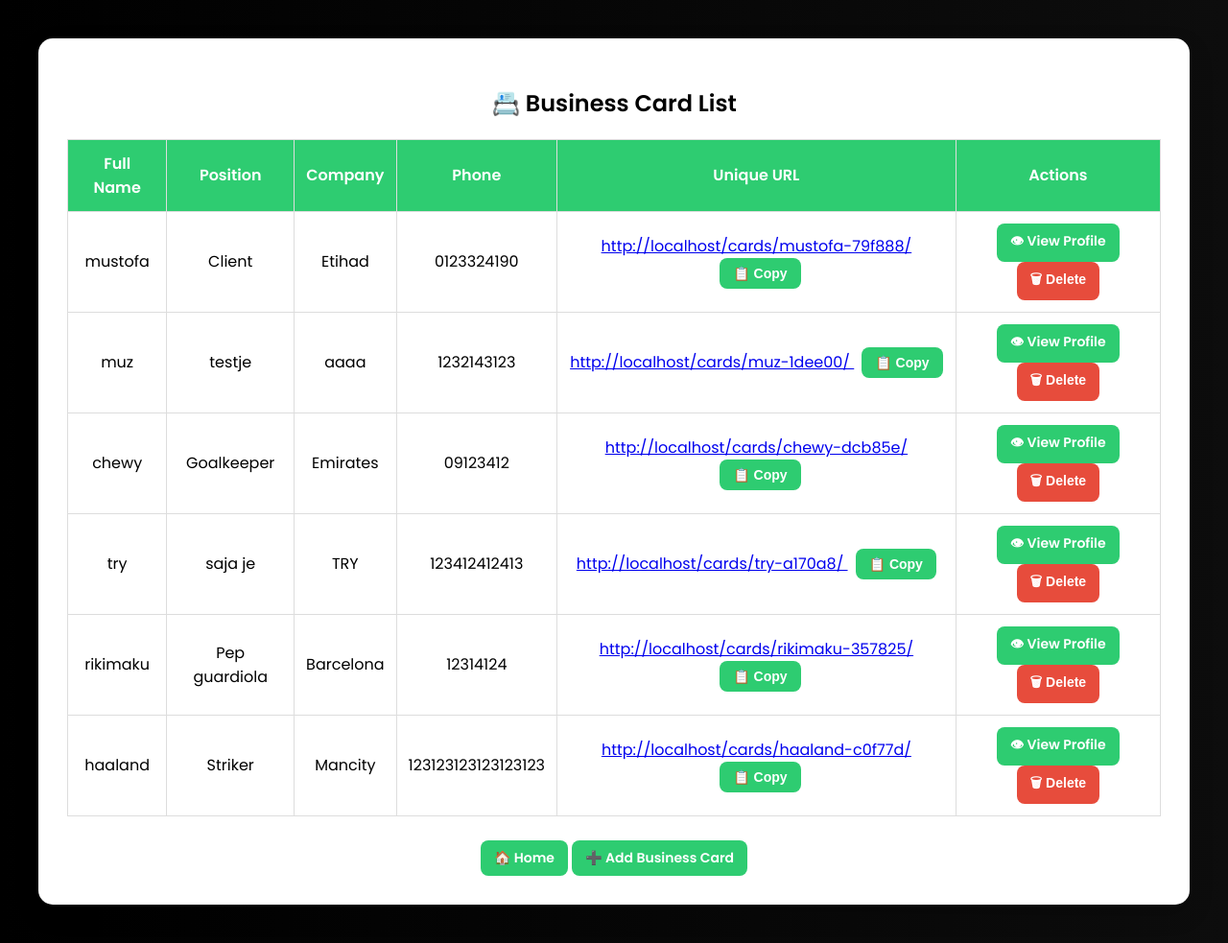
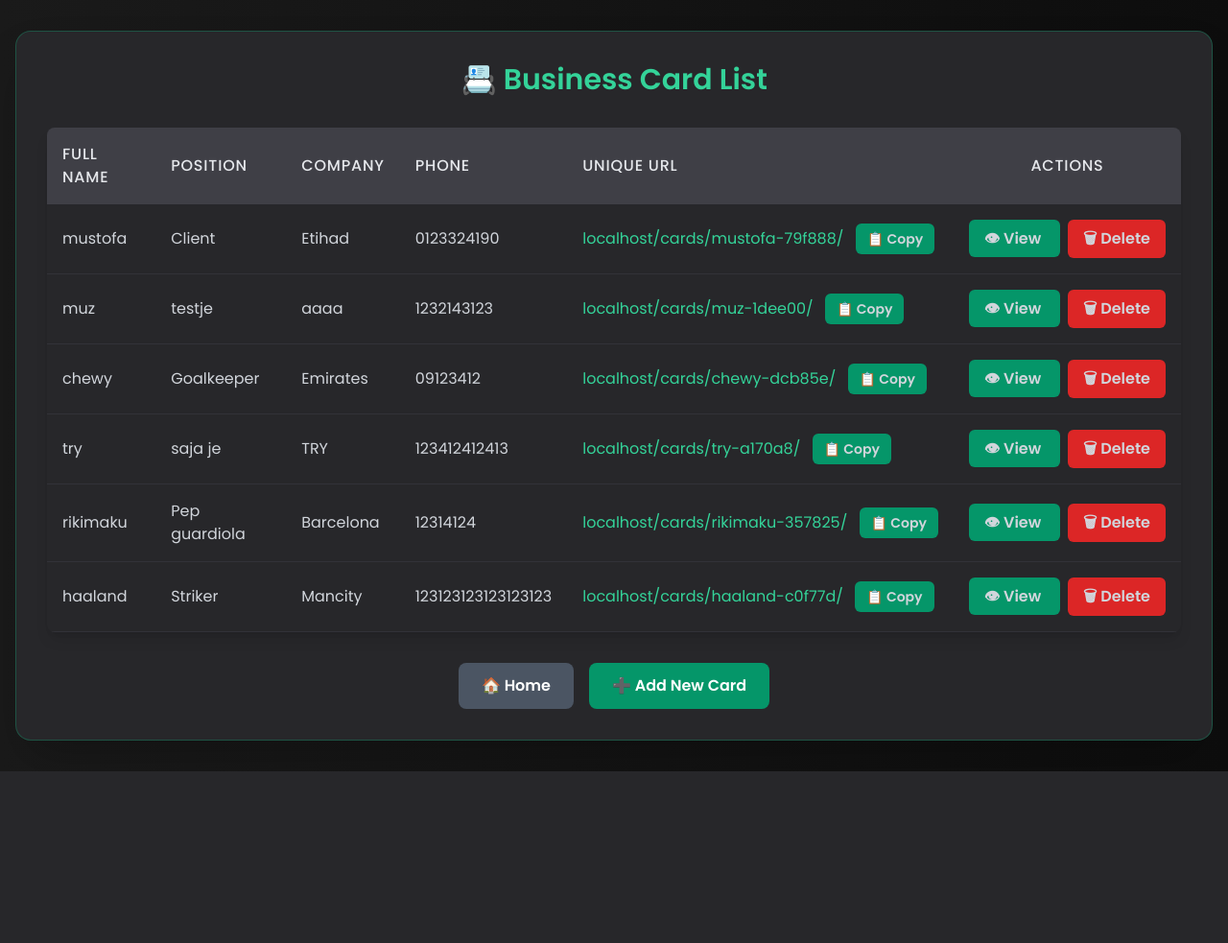
Before and after one commit to Izharudin47/BusinessCard_Project, a Django app: page /cards/ in a window 1280 px wide. Shown: the whole page at 96% size. After the commit the page ends 804 px from the top, so only its background shows below. Run offline with Django 5.2, Linux system fonts and the light colour scheme; a user stored in the database is signed in; data comes from the database, SQL or seed files in the repository; both versions use the stored data as it was after the commit; some libraries are stand-ins or nearby versions.

Commit message:
21/8/2025

```diff
--- a/cards/templates/cards/add_client.html
+++ b/cards/templates/cards/add_client.html
@@ -72,7 +72,7 @@
       <label for="company">Company</label>
       <input type="text" id="company" name="company" required>
 
-      <label for="job">Job Title</label>
+      <label for="job">Position</label>
       <input type="text" id="job" name="job">
 
       <label for="website">Website / LinkedIn</label>
--- a/cards/templates/cards/businesscard_list.html
+++ b/cards/templates/cards/businesscard_list.html
@@ -2,153 +2,106 @@
 <html lang="en">
 <head>
     <meta charset="UTF-8">
+    <meta name="viewport" content="width=device-width, initial-scale=1.0">
     <title>Business Card List</title>
+    <!-- Load Tailwind CSS from CDN -->
+    <script src="https://cdn.tailwindcss.com"></script>
+    <!-- Load Poppins font -->
     <link rel="preconnect" href="https://fonts.googleapis.com">
     <link rel="preconnect" href="https://fonts.gstatic.com" crossorigin>
-    <link href="https://fonts.googleapis.com/css2?family=Poppins:wght@400;600&display=swap" rel="stylesheet">
+    <link href="https://fonts.googleapis.com/css2?family=Poppins:wght@400;500;600&display=swap" rel="stylesheet">
     <style>
-        :root {
-            --bg-start: #000000;
-            --bg-end: #0d0d0d;
-            --container-bg: #ffffff;
-            --primary-text: #000000;
-            --secondary-text: #444444;
-            --button-color: #2ecc71;   /* green */
-            --button-hover: #27ae60;   /* darker green */
-            --shadow-light: rgba(0, 0, 0, 0.2);
-            --shadow-heavy: rgba(0, 0, 0, 0.3);
-            --logout-btn: #e74c3c;     /* red */
-            --logout-hover: #c0392b;
-            --copy-btn: #2ecc71;
-            --copy-hover: #27ae60;
-            --header-bg: #2ecc71;
-            --header-text: #ffffff;
-        }
-
+        /* Custom CSS to handle the dark theme background and a few reusable styles */
         body {
             font-family: 'Poppins', sans-serif;
-            background: linear-gradient(to right, var(--bg-start), var(--bg-end));
-            margin: 0;
-            padding: 40px;
-            color: var(--primary-text);
-        }
-        .container {
-            background: var(--container-bg);
-            padding: 30px;
-            border-radius: 15px;
-            box-shadow: 0 10px 25px var(--shadow-light);
-        }
-        h2 {
-            text-align: center;
-            color: var(--primary-text);
-            margin-bottom: 20px;
-        }
-        table {
-            width: 100%;
-            border-collapse: collapse;
-            margin-bottom: 20px;
-        }
-        th, td {
-            border: 1px solid #ddd;
-            padding: 12px;
-            text-align: center;
-        }
-        th {
-            background-color: var(--header-bg);
-            color: var(--header-text);
-        }
-        tr:hover {
-            background-color: #f9f9f9;
-        }
-        .btn {
-            display: inline-block;
-            text-decoration: none;
-            background: var(--button-color);
-            color: white;
-            padding: 8px 14px;
-            border-radius: 8px;
-            font-size: 14px;
-            font-weight: 600;
-            transition: background 0.3s ease, transform 0.2s ease;
-            cursor: pointer;
-            border: none;
-        }
-        .btn:hover {
-            background: var(--button-hover);
-            transform: translateY(-2px);
-        }
-        .delete-btn {
-            background: var(--logout-btn);
-        }
-        .delete-btn:hover {
-            background: var(--logout-hover);
-        }
-        .copy-btn {
-            background: var(--copy-btn);
-            margin-left: 8px;
-        }
-        .copy-btn:hover {
-            background: var(--copy-hover);
-        }
-        .footer-btns {
-            text-align: center;
-            margin-top: 25px;
+            background: linear-gradient(to right, #1a1a1a, #0d0d0d);
+            min-height: 100vh;
         }
     </style>
 </head>
-<body>
-    <div class="container">
-        <h2>📇 Business Card List</h2>
-        <table>
-            <tr>
-                <th>Full Name</th>
-                <th>Position</th>
-                <th>Company</th>
-                <th>Phone</th>
-                <th>Unique URL</th>
-                <th>Actions</th>
+<body class="flex flex-col items-center justify-start py-8 px-4 text-gray-300">
+
+    <!-- The main content container with a dark theme -->
+    <div class="container bg-zinc-800 p-8 rounded-2xl shadow-2xl max-w-7xl w-full
+                border border-emerald-500/30">
+
+        <!-- Title of the page -->
+        <h2 class="text-3xl font-semibold text-center text-emerald-400 mb-8">
+            📇 Business Card List
+        </h2>
+
+        <!-- Responsive table wrapper -->
+        <div class="overflow-x-auto rounded-lg shadow-lg">
+            <table class="w-full text-left border-collapse min-w-[800px]">
+                <thead>
+                    <tr class="bg-zinc-700 text-gray-200">
+                        <th class="p-4 font-medium uppercase tracking-wider">Full Name</th>
+                        <th class="p-4 font-medium uppercase tracking-wider">Position</th>
+                        <th class="p-4 font-medium uppercase tracking-wider">Company</th>
+                        <th class="p-4 font-medium uppercase tracking-wider">Phone</th>
+                        <th class="p-4 font-medium uppercase tracking-wider">Unique URL</th>
+                        <th class="p-4 font-medium uppercase tracking-wider text-center">Actions</th>
                     </tr>
+                </thead>
+                <tbody>
                     {% for card in cards %}
-            <tr>
-                <td>{{ card.full_name }}</td>
-                <td>{{ card.position }}</td>
-                <td>{{ card.company }}</td>
-                <td>{{ card.phone }}</td>
-                <td>
+                    <tr class="border-b border-zinc-700/50 transition-colors duration-200 hover:bg-zinc-700">
+                        <td class="p-4">{{ card.full_name }}</td>
+                        <td class="p-4">{{ card.position }}</td>
+                        <td class="p-4">{{ card.company }}</td>
+                        <td class="p-4">{{ card.phone }}</td>
+                        <td class="p-4 whitespace-nowrap">
                             {% with url=request.build_absolute_uri|slice:"://" %}
-                        <a href="{% url 'businesscard_profile' card.profile_url %}" target="_blank" id="url-{{ card.id }}">
-                            {{ request.build_absolute_uri|cut:request.path }}{% url 'businesscard_profile' card.profile_url %}
+                                <a href="{% url 'businesscard_profile' card.profile_url %}"
+                                   target="_blank"
+                                   id="url-{{ card.id }}"
+                                   class="text-emerald-400 hover:underline">
+                                    {{ request.get_host }}{% url 'businesscard_profile' card.profile_url %}
                                 </a>
-                        <button class="btn copy-btn" onclick="copyToClipboard('url-{{ card.id }}')">📋 Copy</button>
+                                <button class="ml-2 btn bg-emerald-600 hover:bg-emerald-700 px-3 py-1.5 rounded-md text-sm font-semibold"
+                                        onclick="copyToClipboard('url-{{ card.id }}')">
+                                    📋 Copy
+                                </button>
                             {% endwith %}
                         </td>
-                <td>
-                    <a href="{% url 'businesscard_profile' card.profile_url %}" class="btn">👁 View Profile</a>
+                        <td class="p-4 whitespace-nowrap text-center">
+                            <a href="{% url 'businesscard_profile' card.profile_url %}"
+                               class="btn bg-emerald-600 hover:bg-emerald-700 px-4 py-2 rounded-md font-semibold">
+                                👁 View
+                            </a>
                             <form method="post" action="{% url 'delete_business_card' card.id %}"
                                     style="display:inline;"
                                     onsubmit="return confirm('⚠️ Are you sure you want to delete this business card?');">
                                 {% csrf_token %}
-                        <button type="submit" class="btn delete-btn">🗑 Delete</button>
+                                <button type="submit" class="btn bg-red-600 hover:bg-red-700 px-4 py-2 rounded-md font-semibold ml-2">
+                                    🗑 Delete
+                                </button>
                             </form>
                         </td>
                     </tr>
                     {% endfor %}
+                </tbody>
             </table>
+        </div>
 
-        <div class="footer-btns">
-            <a href="{% url 'profile' request.user.username %}" class="btn">🏠 Home</a>
-            <a href="{% url 'add_business_card' %}" class="btn">➕ Add Business Card</a>
+        <!-- Footer buttons -->
+        <div class="flex flex-col sm:flex-row justify-center items-center gap-4 mt-8">
+            <a href="{% url 'profile' request.user.username %}"
+               class="btn bg-gray-600 hover:bg-gray-700 text-white py-3 px-6 rounded-lg font-semibold w-full sm:w-auto text-center">
+                🏠 Home
+            </a>
+            <a href="{% url 'add_business_card' %}"
+               class="btn bg-emerald-600 hover:bg-emerald-700 text-white py-3 px-6 rounded-lg font-semibold w-full sm:w-auto text-center">
+                ➕ Add New Card
+            </a>
         </div>
     </div>
 
     <script>
         function copyToClipboard(elementId) {
             const link = document.getElementById(elementId).href;
-            navigator.clipboard.writeText(link).then(() => {
+            document.execCommand('copy');
             alert("✅ URL copied to clipboard!");
-            }).catch(err => {
-                alert("❌ Failed to copy URL");
-            });
         }
     </script>
 </body>
```
Also changed, not shown: cards/templates/cards/add_business_card.html (+18 -12 lines), cards/templates/cards/businesscard_profile.html (+49 -60 lines), cards/templates/cards/home.html (+12 -9 lines), cards/templates/cards/login.html (+70 -23 lines), cards/templates/cards/profile.html (+139 -49 lines), cards/templates/cards/register.html (+32 -18 lines), db.sqlite3. Lines whose indentation alone changed are shown as unchanged.
